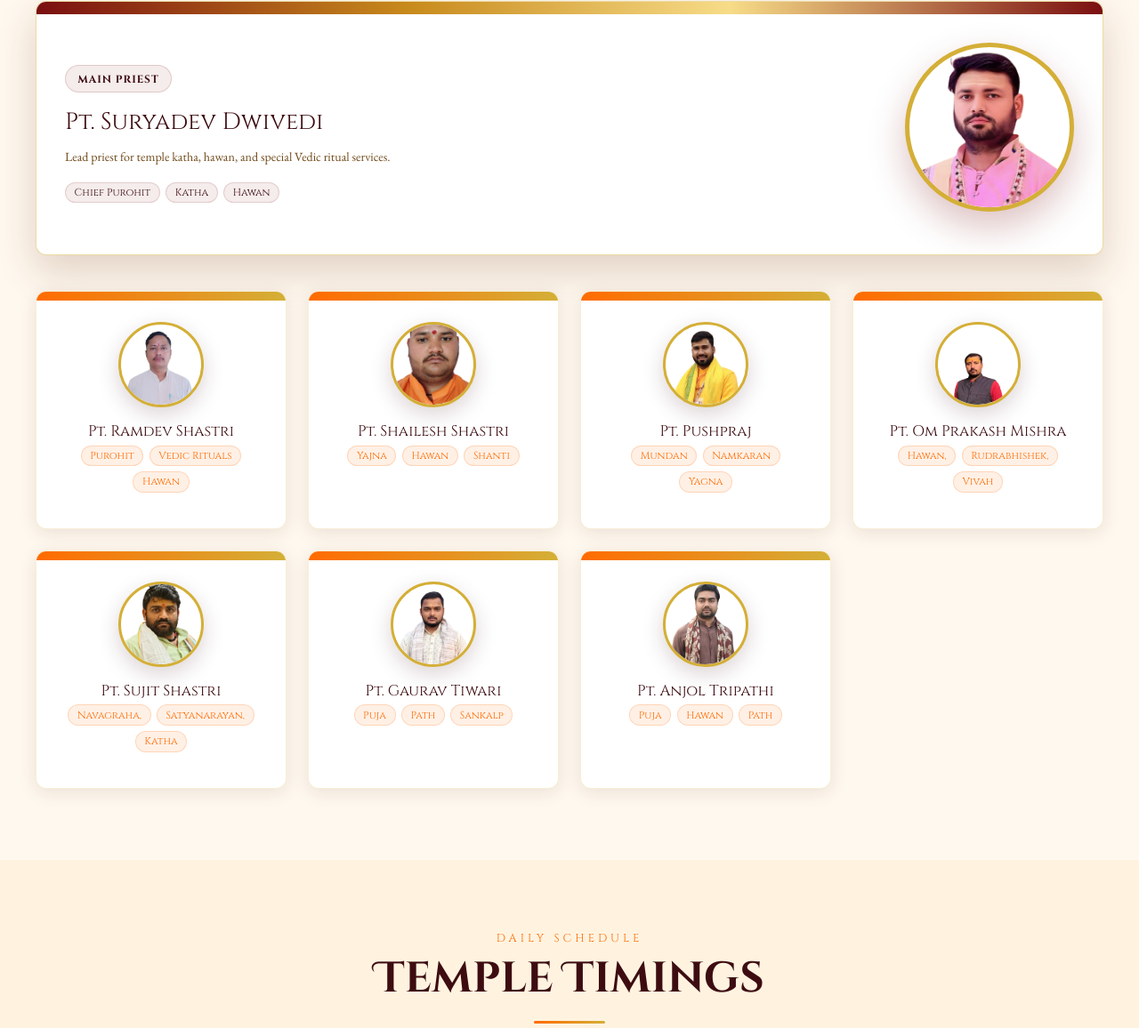
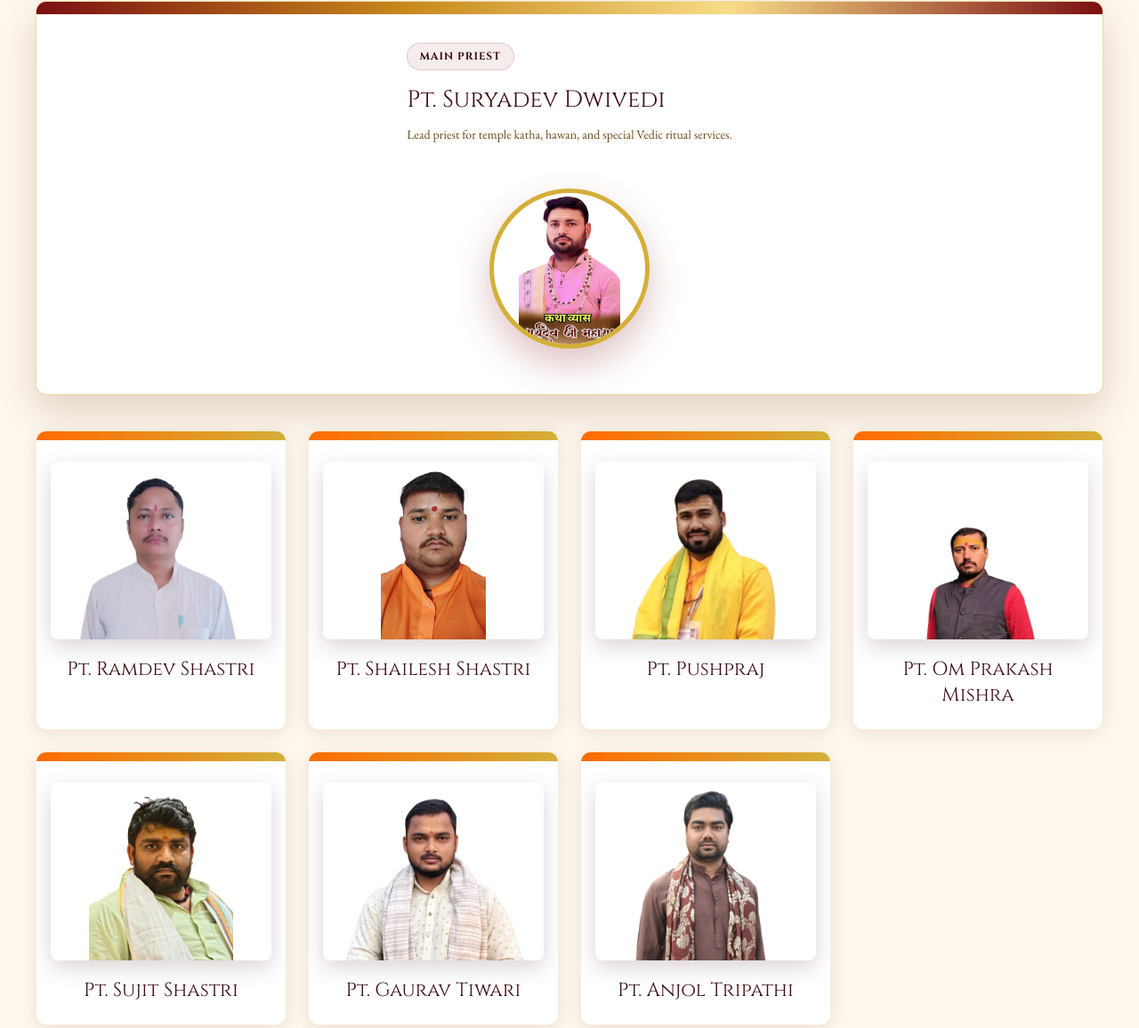
Before and after one commit to Adi100405/mandir_website_baglamukhimata, a plain HTML site: page index.html in a window 1280 px wide. Shown: the part 7461-8617 px from the top of the page at 89% size. Drawn offline with nearby package versions, Linux system fonts and the light colour scheme.

Commit message:
priest card optimized

```diff
--- a/index.css
+++ b/index.css
@@ -384,7 +384,7 @@
       height: 10px;
       background: linear-gradient(90deg, var(--saffron), var(--gold));
     }
-    .pandit-body { padding: 1.5rem; text-align: center; }
+    .pandit-body { padding: 1.5rem 1rem; text-align: center; display: flex; flex-direction: column; align-items: center; }
     .pandit-featured { margin: 2.5rem 0 0.75rem; }
     .featured-pandit {
       background: #fff;
@@ -441,19 +441,20 @@
       border-color: rgba(122,15,17,0.14);
     }
     .pandit-avatar {
-      width: 96px;
-      height: 96px;
-      border-radius: 50%;
-      border: 3px solid var(--gold);
-      margin: 0 auto 1rem;
+      width: 100%;
+      height: 200px;
+      border-radius: 8px;
+      border: none;
+      margin: 0 auto 1.2rem;
       overflow: hidden;
       background: #fff;
       box-shadow: 0 8px 24px rgba(61,12,17,0.18);
     }
     .featured-pandit-avatar {
-      width: 190px;
-      height: 190px;
-      border-width: 5px;
+      width: 180px;
+      height: 180px;
+      border-radius: 50%;
+      border: 5px solid var(--gold);
       background: #fff;
       box-shadow: 0 18px 40px rgba(122,15,17,0.25);
       flex-shrink: 0;
@@ -461,15 +462,16 @@
     .pandit-avatar img {
       width: 100%;
       height: 100%;
-      object-fit: cover;
+      object-fit: contain;
+      object-position: center top;
       display: block;
     }
     .featured-pandit-avatar img { object-position: center top; }
     .pandit-name {
       font-family: 'Cinzel', serif;
-      font-size: 1.05rem;
+      font-size: 1.35rem;
       color: var(--deep-maroon);
-      margin-bottom: 0.3rem;
+      margin-bottom: 0;
     }
     .pandit-spec { font-size: 0.88rem; color: var(--text-light); font-style: italic; margin-bottom: 0.8rem; }
     .pandit-tags { display: flex; flex-wrap: wrap; gap: 0.4rem; justify-content: center; margin-bottom: 1rem; }
@@ -510,8 +512,8 @@
     .btn-book:hover { background: linear-gradient(135deg, var(--deep-saffron), var(--maroon)); transform: scale(1.02); }
     @media (max-width: 768px) {
       .featured-pandit-body {
-        flex-direction: column-reverse;
-        text-align: center;
+        flex-direction: row;
+        text-align: left;
       }
       .featured-pandit .pandit-tags { justify-content: center; }
       .featured-pandit .pandit-spec { max-width: none; }
--- a/index.html
+++ b/index.html
@@ -403,11 +403,6 @@
             <div class="pandit-badge">Main Priest</div>
             <div class="pandit-name">Pt. Suryadev Dwivedi</div>
             <div class="pandit-spec">Lead priest for temple katha, hawan, and special Vedic ritual services.</div>
-            <div class="pandit-tags">
-              <span class="tag">Chief Purohit</span>
-              <span class="tag">Katha</span>
-              <span class="tag">Hawan</span>
-            </div>
           </div>
           <div class="pandit-avatar featured-pandit-avatar">
             <img src="media/suryadev-dwivedi.jpg" alt="Pt. Suryadev Dwivedi" />
@@ -425,11 +420,6 @@
             <img src="media/ramdev-shastri.jpg" alt="Pt. Ramdev Shastri" />
           </div>
           <div class="pandit-name">Pt. Ramdev Shastri</div>
-          <div class="pandit-tags">
-            <span class="tag">Purohit</span>
-            <span class="tag">Vedic Rituals</span>
-            <span class="tag">Hawan</span>
-          </div>
         </div>
       </div>
 
@@ -441,11 +431,6 @@
             <img src="media/shailesh-shastri.jpg" alt="Pt. Shailesh Shastri" />
           </div>
           <div class="pandit-name">Pt. Shailesh Shastri</div>
-          <div class="pandit-tags">
-            <span class="tag">Yajna</span>
-            <span class="tag">Hawan</span>
-            <span class="tag">Shanti</span>
-          </div>
         </div>
       </div>
 
@@ -457,11 +442,6 @@
             <img src="media/pushpraj.jpg" alt="Pt. Pushpraj" />
           </div>
           <div class="pandit-name">Pt. Pushpraj</div>
-          <div class="pandit-tags">
-            <span class="tag">Mundan</span>
-            <span class="tag">Namkaran</span>
-            <span class="tag">Yagna</span>
-          </div>
         </div>
       </div>
 
@@ -473,11 +453,6 @@
             <img src="media/om-prakash-mishra.jpg" alt="Pt. Om Prakash Mishra" />
           </div>
           <div class="pandit-name">Pt. Om Prakash Mishra</div>
-          <div class="pandit-tags">
-            <span class="tag">Hawan,</span>
-            <span class="tag">Rudrabhishek,</span>
-            <span class="tag">Vivah</span>
-          </div>
         </div>
       </div>
 
@@ -489,11 +464,6 @@
             <img src="media/sujit-shastri.jpg" alt="Pt. Sujit Shastri" />
           </div>
           <div class="pandit-name">Pt. Sujit Shastri</div>
-          <div class="pandit-tags">
-            <span class="tag">Navagraha,</span>
-            <span class="tag">Satyanarayan,</span>
-            <span class="tag">Katha</span>
-          </div>
         </div>
       </div>
 
@@ -505,11 +475,6 @@
             <img src="media/gaurav-tiwari.jpg" alt="Pt. Gaurav Tiwari" />
           </div>
           <div class="pandit-name">Pt. Gaurav Tiwari</div>
-          <div class="pandit-tags">
-            <span class="tag">Puja</span>
-            <span class="tag">Path</span>
-            <span class="tag">Sankalp</span>
-          </div>
         </div>
       </div>
 
@@ -520,11 +485,6 @@
             <img src="media/pandit-anjol-mishra.jpeg" alt="Pt. Anjol Tripathi" />
           </div>
           <div class="pandit-name">Pt. Anjol Tripathi</div>
-          <div class="pandit-tags">
-            <span class="tag">Puja</span>
-            <span class="tag">Hawan</span>
-            <span class="tag">Path</span>
-          </div>
         </div>
       </div>
 
```
